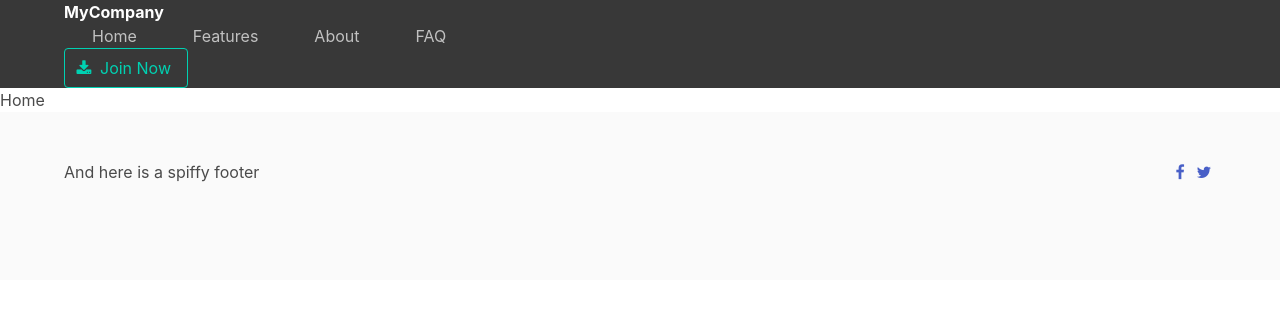
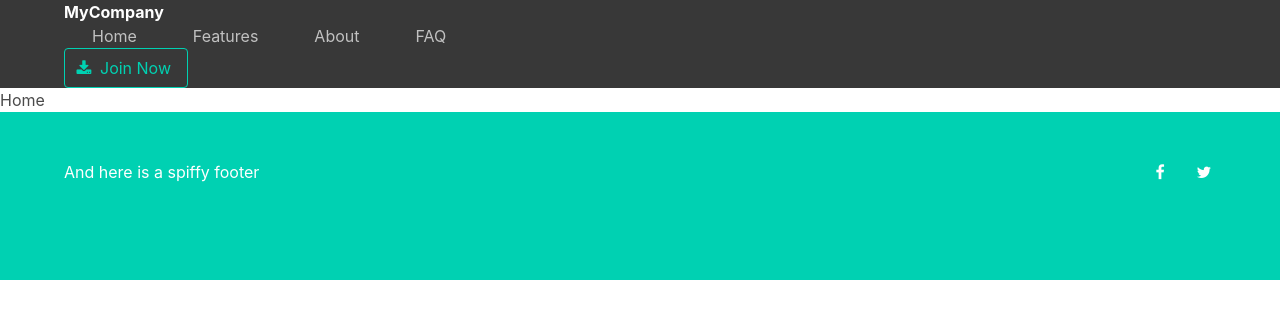
Before and after one commit to 91integ25/Quicksite-Vue.js, a Vue app: page / in a window 1280 px wide. Shown: the top 318 px of the page. Built offline with nearby package versions, Linux system fonts and the light colour scheme.

Commit message:
footer styling complete

```diff
--- a/src/App.vue
+++ b/src/App.vue
@@ -33,7 +33,7 @@
     </div>
     <router-view></router-view>
 
-    <footer class = "footer is-primary">
+    <footer class="footer is-primary">
       <div class="container">
         <div class="columns">
           <div class="column">
@@ -88,4 +88,12 @@ a.r-item
       background-color: #F1F1F1
 .nav-toggle span
   background-color:#C1C1C1
+
+footer
+  background-color: $primary !important
+  color: #fff
+
+  .icon
+    color: #fff
+    margin-left: 20px
 </style>
```
